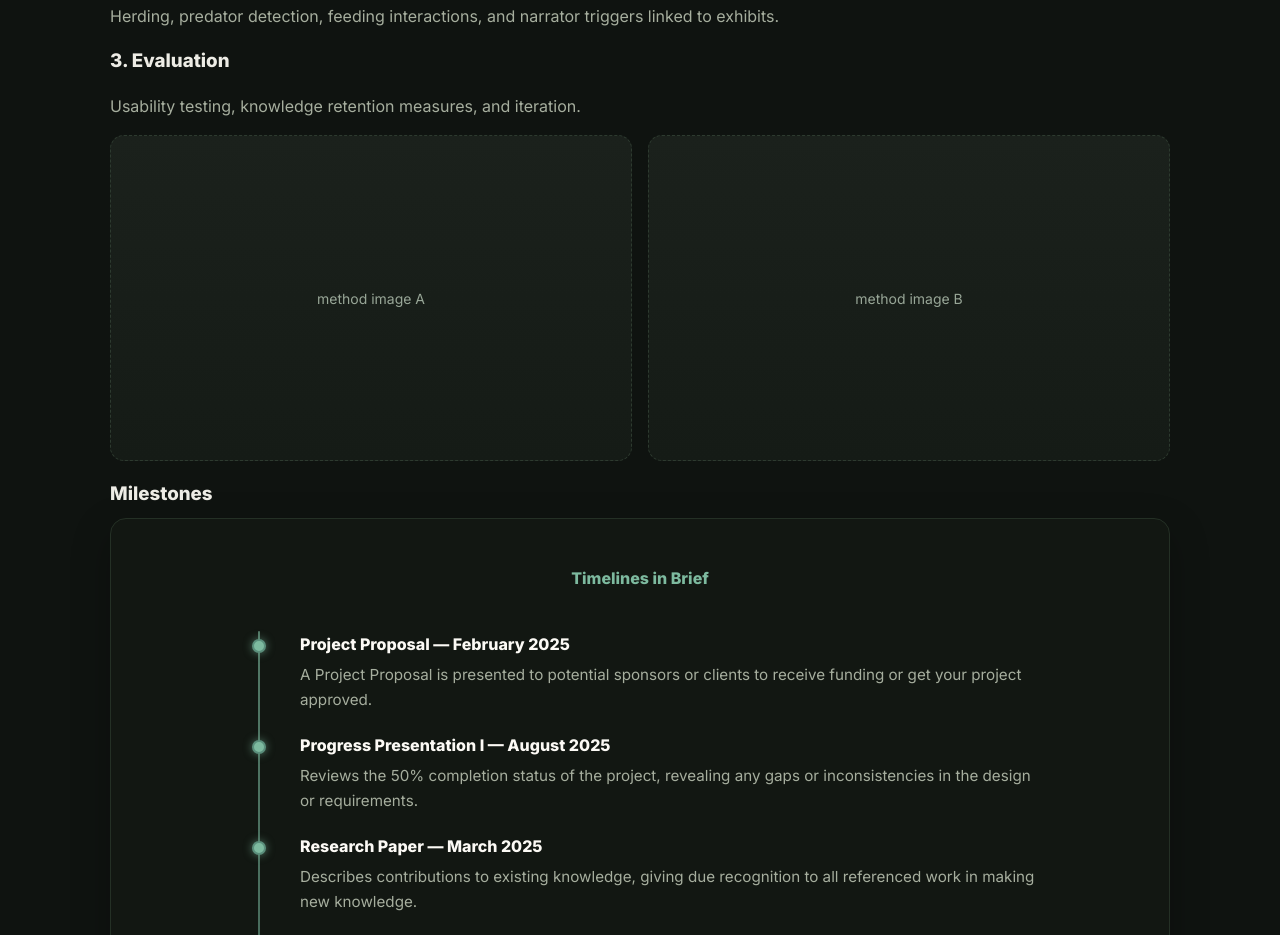
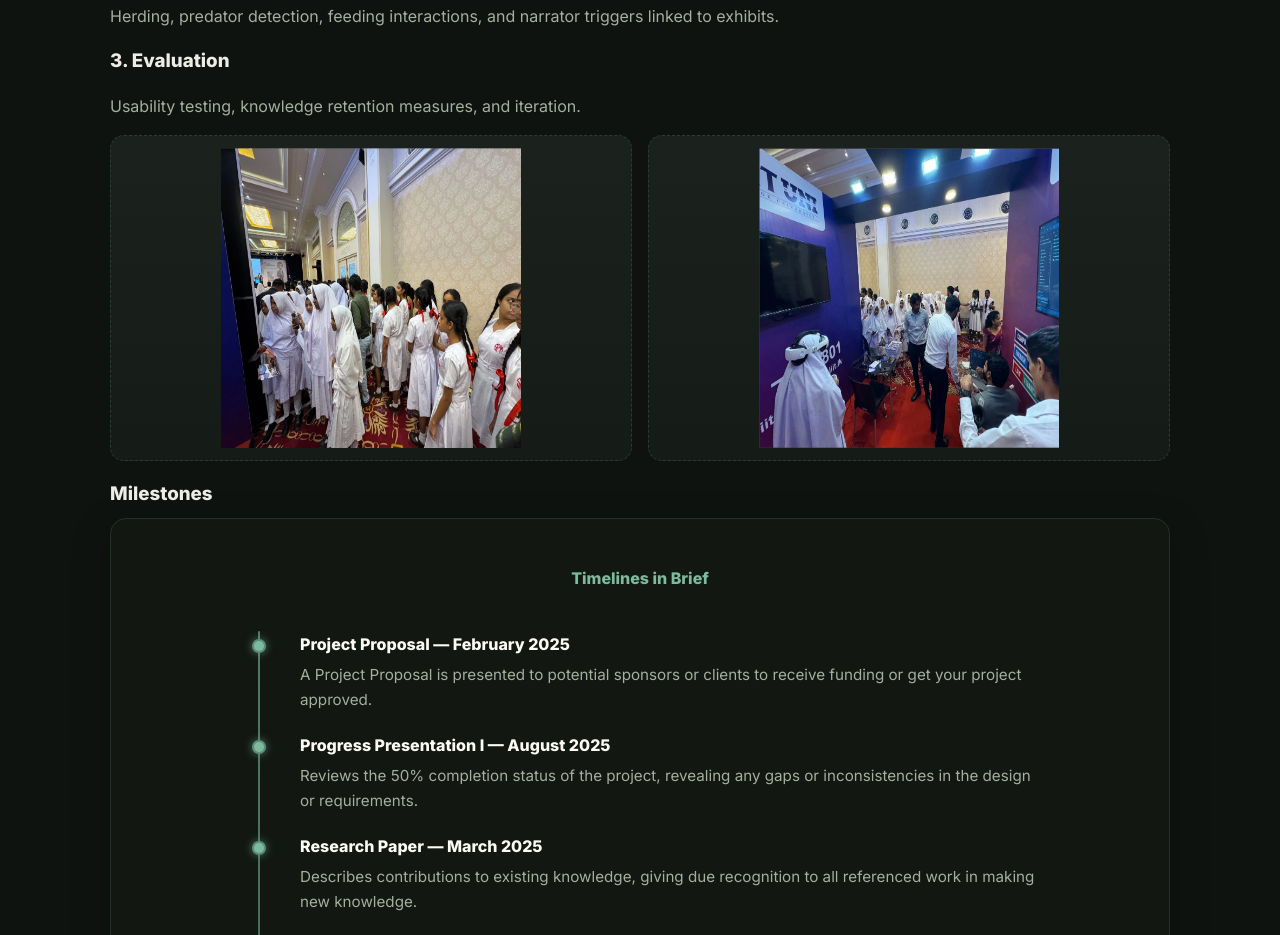
Before and after one commit to KisuraWSP/research_website, a plain HTML site: page index.html in a window 1280 px wide. Shown: the part 3605-4540 px from the top of the page. Drawn offline with Linux system fonts and the light colour scheme.

Commit message:
complete repo

```diff
--- a/index.html
+++ b/index.html
@@ -336,8 +336,12 @@
       <p class="muted">Usability testing, knowledge retention measures, and iteration.</p>
 
       <div class="grid grid-2" style="margin-top:10px">
-        <div class="thumb">method image A</div>
-        <div class="thumb">method image B</div>
+        <div class="thumb">
+          <img src="images/webp/1.webp" alt="Testing Group 1" loading="lazy" width="300" height="300">
+        </div>
+        <div class="thumb">
+          <img src="images/webp/2.webp" alt="Testing Group 2" loading="lazy" width="300" height="300">
+        </div>
       </div>
 
       <h3 style="margin-top:18px">Milestones</h3>
```
Also changed, not shown: images/webp/1.webp (added), images/webp/2.webp (added).
